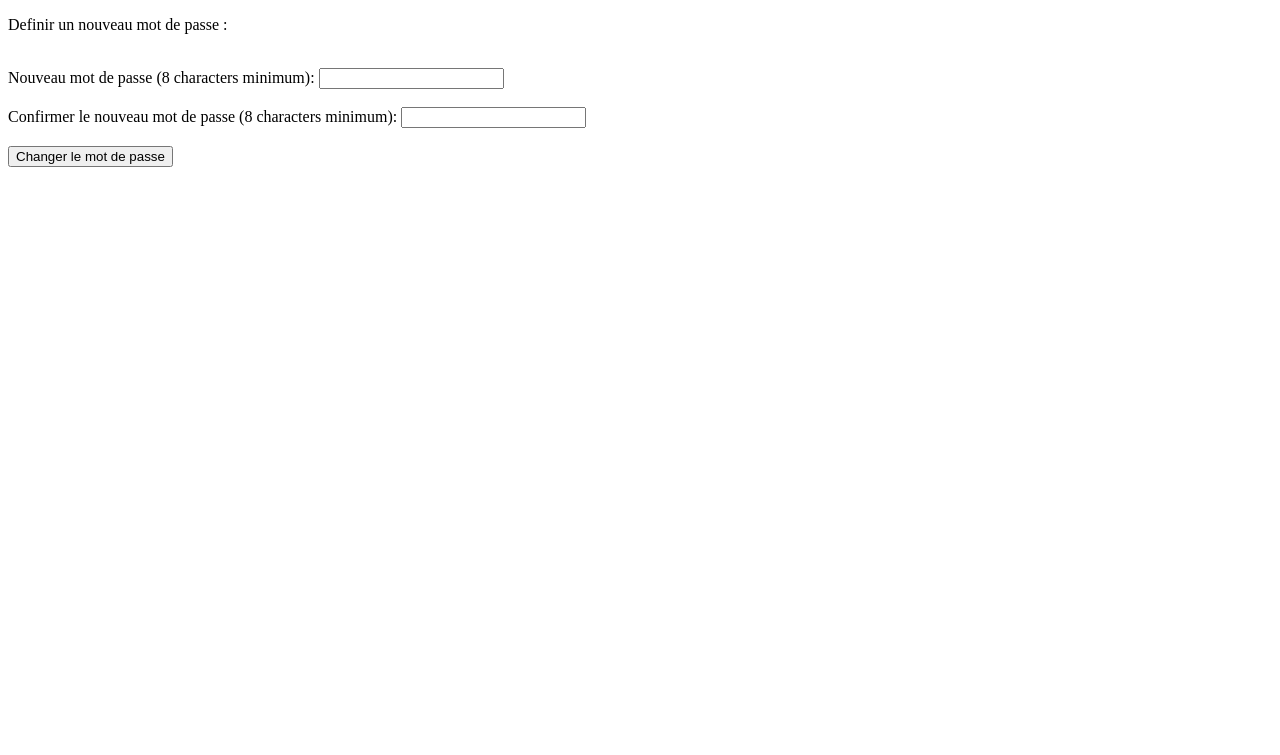
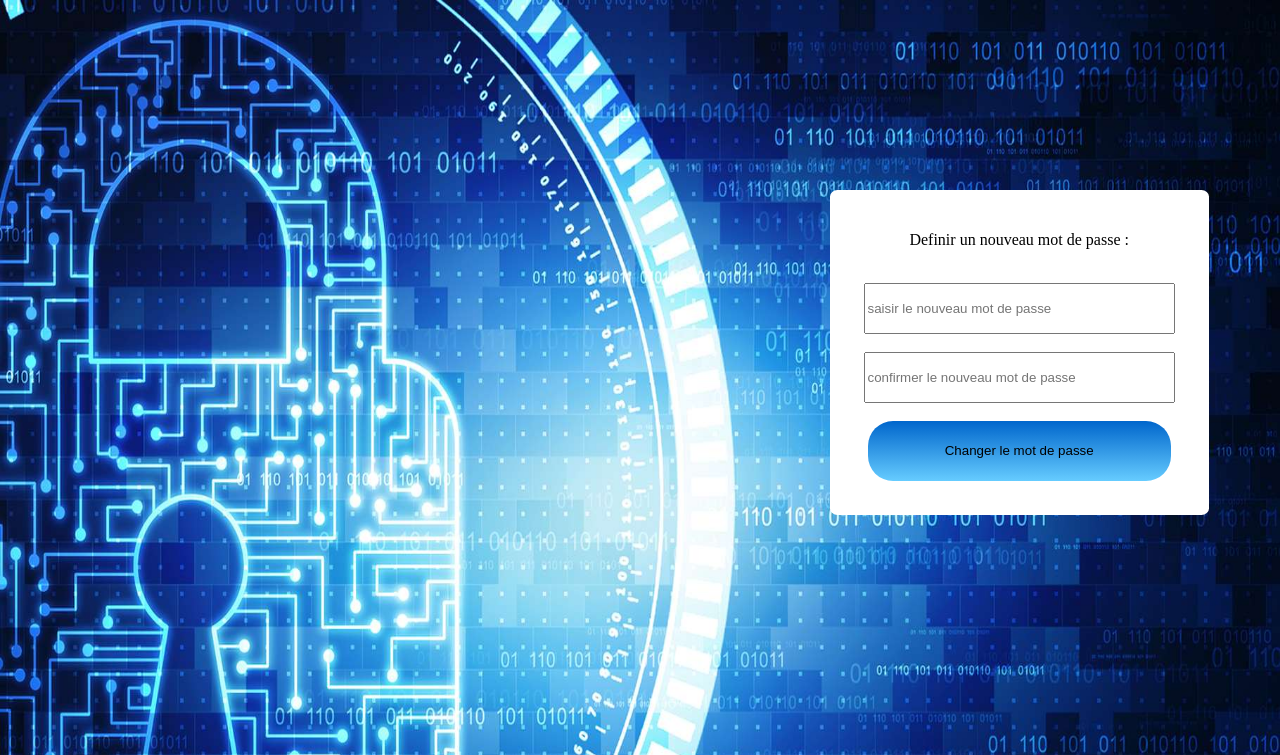
Before and after one commit to neri-xavier/coffre-fort, a PHP site: page /coffre-fort/oublie.php in a window 1280 px wide. Shown: the top 755 px of the page. Run offline with PHP 8.4, Linux system fonts and the light colour scheme.

Commit message:
Add files via upload

```diff
--- a/oublie.php
+++ b/oublie.php
@@ -4,20 +4,20 @@ include 'php/verifConnexion.php'
 <!DOCTYPE html>
 <html>
     <head>
+        <link href="style/oublie.css" rel="stylesheet">
         <title>Mot de passe oublié</title>
     </head>
     <body>
+        <div class="container">
             <p>Definir un nouveau mot de passe : </p>
             </br>
             <form action="php/newMDP.php" method="post" class="form-new_password">
                 <div class="form-new_password">
-            <label for="pass">Nouveau mot de passe (8 characters minimum):</label>
-            <input type="password" id="new_password" name="new_password" minlength="8" pattern="[^\s]+" required>
+                    <input type="password" id="new_password" name="new_password" minlength="8" placeholder="saisir le nouveau mot de passe" pattern="[^\s]+" required>
                 </div>
             </br>
                 <div class="form-new_password">
-            <label for="pass">Confirmer le nouveau mot de passe (8 characters minimum):</label>
-            <input type="password" id="confirm-new_password" name="confrim_new_password" minlength="8" pattern="[^\s]+" required>
+                    <input type="password" id="confirm-new_password" name="confrim_new_password" minlength="8" placeholder="confirmer le nouveau mot de passe" pattern="[^\s]+" required>
                 </div>
             </br>
         <button type="submit">Changer le mot de passe</button>
```
Lines whose indentation alone changed are shown as unchanged.
